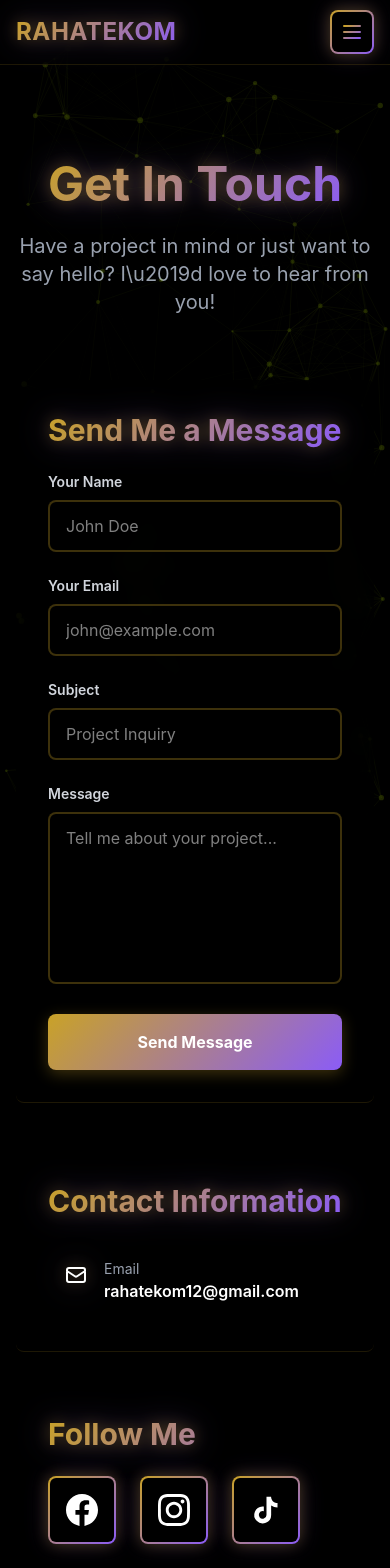
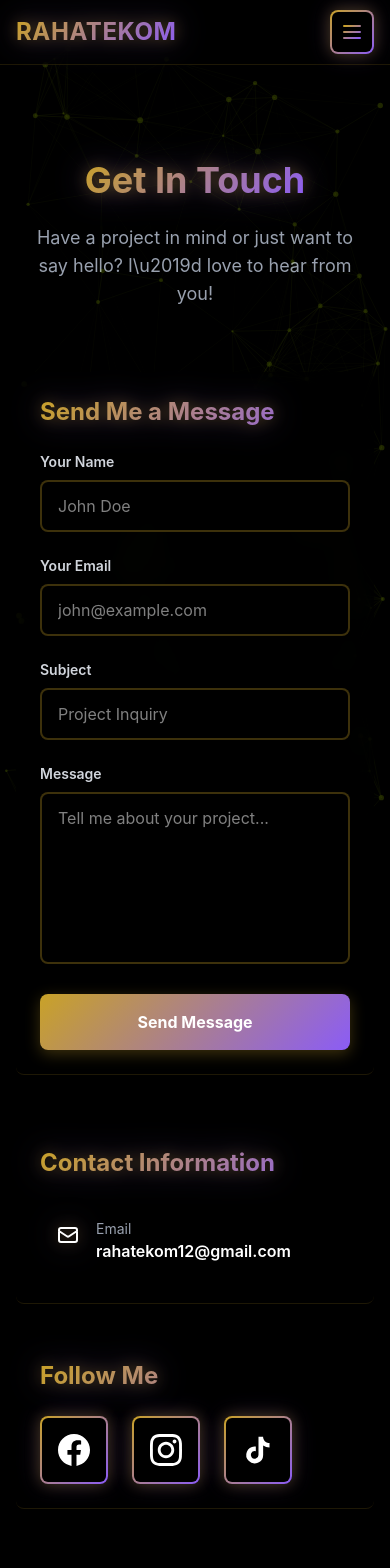
Before and after one commit to ahmed872/RAHTEKom1, a Next.js app: page /contact in a window 390 px wide. Shown: the top 1568 px of the page. Built offline with nearby package versions, Linux system fonts and the light colour scheme.

Commit message:
Enhanced mobile responsiveness with better text scaling and padding

```diff
--- a/src/app/about/page.tsx
+++ b/src/app/about/page.tsx
@@ -92,10 +92,10 @@ export default function About() {
             transition={{ duration: 0.8 }}
             className="text-center mb-16"
           >
-            <h1 className="text-5xl md:text-7xl font-bold mb-6">
+            <h1 className="text-4xl sm:text-5xl md:text-6xl lg:text-7xl font-bold mb-6">
               <span className="neon-text">About Me</span>
             </h1>
-            <p className="text-xl md:text-2xl text-gray-400 max-w-3xl mx-auto">
+            <p className="text-lg sm:text-xl md:text-2xl text-gray-400 max-w-3xl mx-auto px-4">
               Passionate about creating stunning web experiences that push the boundaries of what\u2019s possible            </p>
           </motion.div>
 
@@ -107,8 +107,8 @@ export default function About() {
               transition={{ duration: 0.8 }}
               viewport={{ once: true }}
             >
-              <h2 className="text-3xl md:text-4xl font-bold mb-6 neon-text">My Story</h2>
-              <div className="space-y-4 text-gray-300 text-lg">
+                            <h2 className="text-2xl sm:text-3xl md:text-4xl font-bold mb-6 neon-text">My Story</h2>
+              <div className="space-y-5 text-gray-300 text-base sm:text-lg leading-relaxed">
                 <p>
                  I\u2019m Rahat Ekom, a creative web developer and designer dedicated to crafting exceptional digital experiences.
                   My journey in web development combines technical expertise with artistic vision to create websites and
--- a/src/app/contact/page.tsx
+++ b/src/app/contact/page.tsx
@@ -99,10 +99,10 @@ export default function Contact() {
             transition={{ duration: 0.8 }}
             className="text-center mb-16"
           >
-            <h1 className="text-5xl md:text-7xl font-bold mb-6">
+            <h1 className="text-4xl sm:text-5xl md:text-6xl lg:text-7xl font-bold mb-6">
               <span className="neon-text">Get In Touch</span>
             </h1>
-            <p className="text-xl md:text-2xl text-gray-400 max-w-3xl mx-auto">
+            <p className="text-lg sm:text-xl md:text-2xl text-gray-400 max-w-3xl mx-auto px-4">
               Have a project in mind or just want to say hello? I\u2019d love to hear from you!            </p>
           </motion.div>
 
@@ -112,9 +112,9 @@ export default function Contact() {
               initial={{ opacity: 0, x: -50 }}
               animate={{ opacity: 1, x: 0 }}
               transition={{ duration: 0.8 }}
-              className="glass-effect p-8 rounded-lg"
+              className="glass-effect p-6 sm:p-8 rounded-lg"
             >
-              <h2 className="text-3xl font-bold mb-6 neon-text">Send Me a Message</h2>
+              <h2 className="text-2xl sm:text-3xl font-bold mb-6 neon-text">Send Me a Message</h2>
 
               <form onSubmit={handleSubmit} className="space-y-6">
                 <div>
@@ -242,8 +242,8 @@ export default function Contact() {
               className="space-y-8"
             >
               {/* Contact Details */}
-              <div className="glass-effect p-8 rounded-lg">
-                <h2 className="text-3xl font-bold mb-6 neon-text">Contact Information</h2>
+              <div className="glass-effect p-6 sm:p-8 rounded-lg">
+                <h2 className="text-2xl sm:text-3xl font-bold mb-6 neon-text">Contact Information</h2>
                 <div className="space-y-6">
                   {contactInfo.map((info) => (
                     <motion.a
@@ -272,8 +272,8 @@ export default function Contact() {
               </div>
 
               {/* Social Links */}
-              <div className="glass-effect p-8 rounded-lg">
-                <h2 className="text-3xl font-bold mb-6 neon-text">Follow Me</h2>
+              <div className="glass-effect p-6 sm:p-8 rounded-lg">
+                <h2 className="text-2xl sm:text-3xl font-bold mb-6 neon-text">Follow Me</h2>
                 <div className="flex gap-6">
                   {socialLinks.map((social) => (
                     <motion.a
--- a/src/app/page.tsx
+++ b/src/app/page.tsx
@@ -66,7 +66,7 @@ export default function Home() {
             animate={{ opacity: 1, scale: 1 }}
             transition={{ duration: 0.8 }}
           >
-            <h1 ref={titleRef} className="text-5xl md:text-7xl font-bold mb-6">
+            <h1 ref={titleRef} className="text-4xl sm:text-5xl md:text-6xl lg:text-7xl font-bold mb-6 leading-tight">
               <span className="neon-text">Creative Developer</span>
               <br />
               <span className="text-white">& Designer</span>
@@ -77,7 +77,7 @@ export default function Home() {
             initial={{ opacity: 0, y: 20 }}
             animate={{ opacity: 1, y: 0 }}
             transition={{ duration: 0.8, delay: 0.3 }}
-            className="text-xl md:text-2xl text-gray-300 mb-8 max-w-3xl mx-auto"
+            className="text-lg sm:text-xl md:text-2xl text-gray-300 mb-8 max-w-3xl mx-auto px-4"
           >
             Crafting immersive digital experiences with cutting-edge technologies.
             Transforming ideas into stunning, interactive web applications.
@@ -166,10 +166,10 @@ export default function Home() {
             viewport={{ once: true }}
             className="text-center mb-16"
           >
-            <h2 className="text-4xl md:text-5xl font-bold mb-4">
+            <h2 className="text-3xl sm:text-4xl md:text-5xl font-bold mb-4">
               <span className="neon-text">What I Do</span>
             </h2>
-            <p className="text-xl text-gray-400 max-w-2xl mx-auto">
+            <p className="text-lg sm:text-xl text-gray-400 max-w-2xl mx-auto px-4">
               Specializing in modern web technologies to create exceptional digital solutions
             </p>
           </motion.div>
--- a/src/app/projects/page.tsx
+++ b/src/app/projects/page.tsx
@@ -26,10 +26,10 @@ export default function Projects() {
             transition={{ duration: 0.8 }}
             className="text-center mb-16"
           >
-            <h1 className="text-5xl md:text-7xl font-bold mb-6">
+            <h1 className="text-4xl sm:text-5xl md:text-6xl lg:text-7xl font-bold mb-6">
               <span className="neon-text">My Projects</span>
             </h1>
-            <p className="text-xl md:text-2xl text-gray-400 max-w-3xl mx-auto">
+            <p className="text-lg sm:text-xl md:text-2xl text-gray-400 max-w-3xl mx-auto px-4">
               A showcase of my latest work in web development, 3D experiences, and creative design
             </p>
           </motion.div>
```
